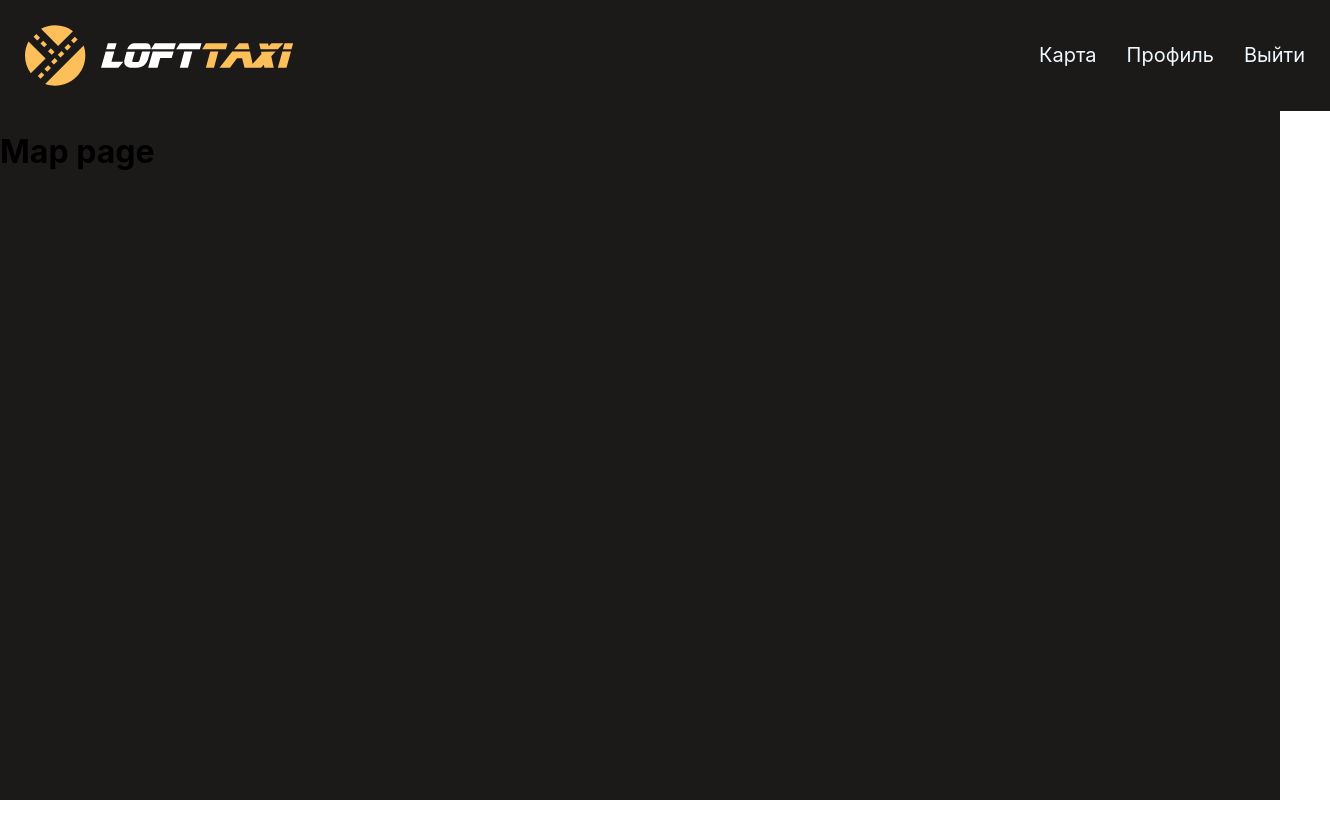
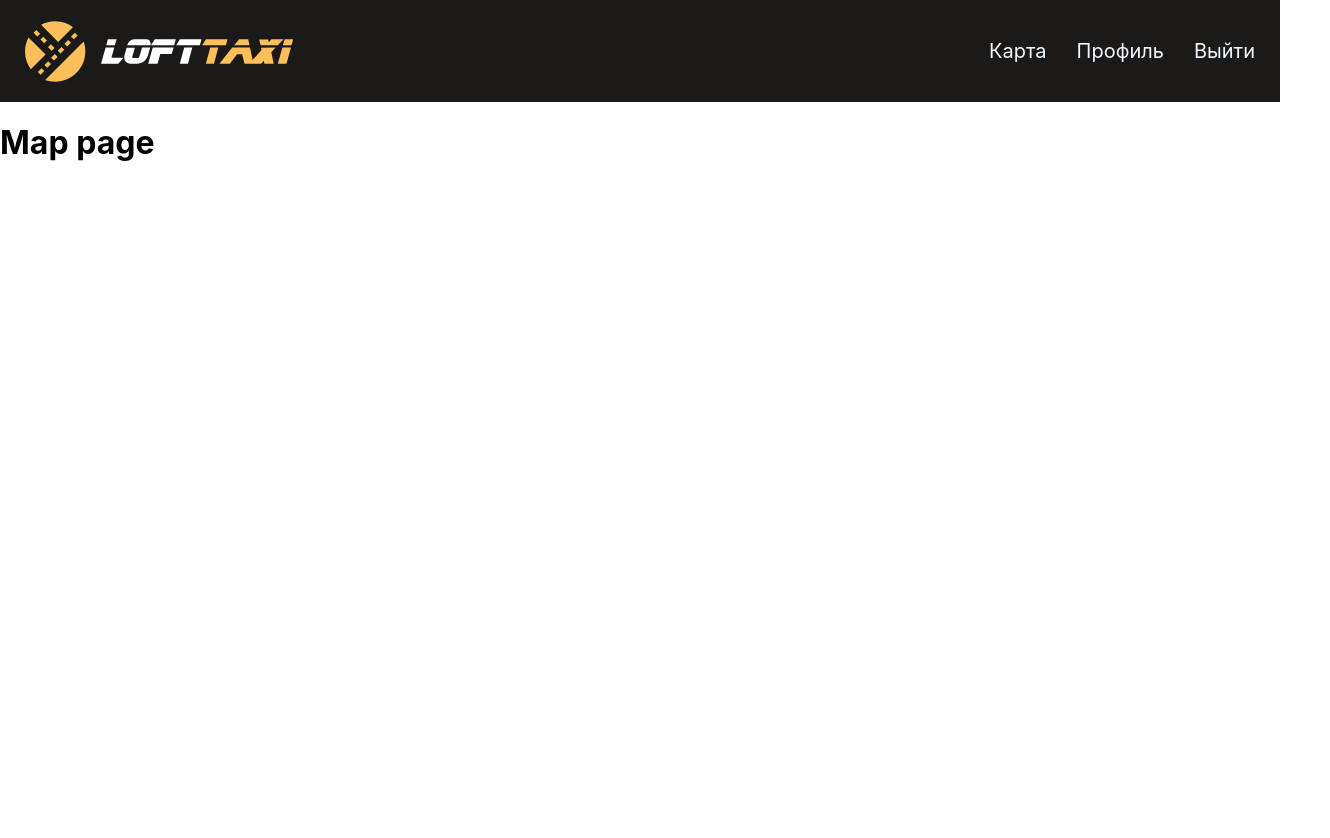
Before and after one commit to Alucard163/loft-taxi, a React (Create React App) app: page / in a window 1280 px wide. Both pictures are taken after typing "name@example.com", "Sample" into the empty fields and a click on the input "Войти". Shown: the top 838 px of the page, 1330 px wide, since content can reach past the window. After the commit the page ends 800 px from the top, so only its background shows below. Built offline with nearby package versions, Linux system fonts and the light colour scheme.

Commit message:
fixes after review

```diff
--- a/src/components/app/App.jsx
+++ b/src/components/app/App.jsx
@@ -26,13 +26,13 @@ class App extends React.Component {
 
       render() {
         const { page } = this.state;
-        const showHeader = this.state.page === 'map' || this.state.page === 'profile'
+        const showHeader = page === 'map' || page === 'profile'
         const CurrentPage = PAGES[page];
 
         return (
             <div className={styles.app}>
-                {showHeader && <Header setPage={this.setPage} {...this.state} />}
-                <CurrentPage setPage={this.setPage} {...this.props} {...this.state}/>
+                {showHeader && <Header setPage={this.setPage} page={this.state.page} />}
+                <CurrentPage setPage={this.setPage} page={this.state.page}/>
             </div>
             )
       };
--- a/src/components/app/App.module.css
+++ b/src/components/app/App.module.css
@@ -1,5 +1,19 @@
 .app {
-  background-color: #1C1A19;
-  width: 100vw;
+  position: relative;
+  box-sizing: border-box;
+  width: 100%;
   height: 100vh;
+  overflow: hidden;
 }
+
+* {
+  box-sizing: border-box;
+}
+
+ul li {
+  list-style-type: none;
+}
+
+a {
+  text-decoration: none;
+}
--- a/src/components/auth/Auth.jsx
+++ b/src/components/auth/Auth.jsx
@@ -7,22 +7,23 @@ import styles from './Auth.module.css';
 class Auth extends React.Component {
     constructor(props) {
         super(props);
+        this.state = { isLoginPage: props.page === 'login'}
     }
-    isLoginPage = this.props.page === 'login'
 
     render() {
         const { setPage } =  this.props;
+        const { isLoginPage } = this.state;
 
         return (
             <div className={styles.auth}>
                 <div className={styles.container}>
                     <div className={styles.wrap}>
                         <h4 className={styles.in}>
-                            {this.isLoginPage ? 'Войти' : 'Зарегистрироваться'}
+                            {isLoginPage ? 'Войти' : 'Зарегистрироваться'}
                         </h4>
-                        {this.isLoginPage ? <LoginForm {...this.props}/> : <RegisterForm {...this.props}/> }
+                        {isLoginPage ? <LoginForm setPage={this.props.setPage} page={this.props.page}/> : <RegisterForm setPage={this.props.setPage} page={this.props.page}/> }
                         <div>
-                            {this.isLoginPage ?
+                            {isLoginPage ?
                                 <p>Новый пользователь? <span className={styles.link} onClick={() => setPage('register')} >Зарегистрируйтесь</span></p>
                                 : <p>Уже зарегистрированы? <span className={styles.link} onClick={() => setPage('login')}>Войти</span></p>
                             }
--- a/src/components/forms/LoginForm/LoginForm.jsx
+++ b/src/components/forms/LoginForm/LoginForm.jsx
@@ -5,9 +5,8 @@ import styles from './LoginForm.module.css'
 class LoginForm extends React.Component {
     constructor(props) {
         super(props);
+        this.state = { email: "", password: "" };
     }
-
-    state = { email: "", password: "" };
 
     handleSubmit = event => {
         event.preventDefault();
--- a/src/components/header/Header.jsx
+++ b/src/components/header/Header.jsx
@@ -14,6 +14,9 @@ class Header extends React.Component {
     ];
 
     isActive = (key) => key === this.props.page;
+    activeClass = (key) => {
+        return this.isActive(key) ? `${styles.isActive}` : '';
+    }
 
     render() {
         const { setPage } =  this.props;
@@ -24,7 +27,7 @@ class Header extends React.Component {
                 <nav>
                     <ul className={styles['Nav']}>
                         {this.links.map(item => (
-                            <li key={item.id} className={[styles.link, ...(this.isActive(item.key) ? styles.isActive : [])].join(' ')}>
+                            <li key={item.id} className={`${styles.link} ${this.activeClass(item.key)}`}>
                                 <div onClick={() => setPage(item.key)}>
                                     {item.text}
                                 </div>
--- a/src/components/header/Header.module.css
+++ b/src/components/header/Header.module.css
@@ -1,4 +1,5 @@
 .header {
+    position: relative;
     display: flex;
     padding: 25px;
     width: 100%;
@@ -6,6 +7,8 @@
     align-items: center;
     background: #1C1A19;
     z-index: 3;
+    height: 102px;
+    overflow: hidden;
 }
 
 .logo {
@@ -15,10 +18,6 @@
 
 .Nav {
     display: flex;
-}
-
-.isActive {
-    color: #FDBF5A;
 }
 
 .link {
@@ -32,6 +31,10 @@
     list-style-type: none;
     margin-right: 30px;
     cursor: pointer;
+}
+
+li .isActive {
+    color: #FDBF5A;
 }
 
 .link a {
--- a/src/pages/login/LoginPage.jsx
+++ b/src/pages/login/LoginPage.jsx
@@ -10,12 +10,12 @@ class LoginPage extends React.Component {
     }
 
     render() {
-        return <>
+        return (
             <div data-testid="login-page" className={styles.login}>
                 <Aside />
-                <Auth {...this.props}/>
+                <Auth setPage={this.props.setPage} page={this.props.page}/>
             </div>
-        </>
+        )
     }
 }
 
--- a/src/pages/map/MapPage.jsx
+++ b/src/pages/map/MapPage.jsx
@@ -5,11 +5,11 @@ import styles from './MapPage.module.css'
 class MapPage extends React.Component {
 
     render() {
-        return <>
+        return (
             <div data-testid="profile-page" className={styles['map']}>
                 <h1>Map page</h1>
             </div>
-        </>
+        )
     }
 }
 
--- a/src/pages/registration/RegistrationPage.jsx
+++ b/src/pages/registration/RegistrationPage.jsx
@@ -14,7 +14,7 @@ class RegistrationPage extends React.Component {
         return (
             <div data-testid="registration-page" className={styles.registration}>
                 <Aside />
-                <Auth {...this.props}/>
+                <Auth setPage={this.props.setPage} page={this.props.page}/>
             </div>
         )
     }
```
